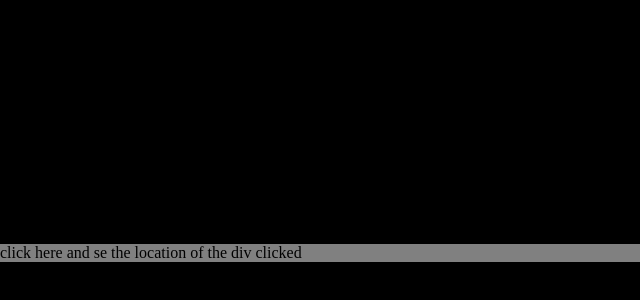
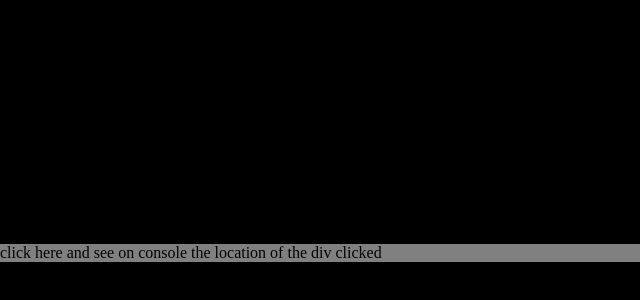
Before and after one commit to brunoeduardo/position-object-on-page, a plain HTML site: page index.html in a window 1280 px wide. Shown: the part 196-496 px from the top of the page, 0-640 px from the left. Drawn offline with nearby package versions, Linux system fonts and the light colour scheme.

Commit message:
text correction

```diff
--- a/index.html
+++ b/index.html
@@ -10,7 +10,7 @@
 </head>
 <body>
 	<div class="div"></div>
-	<div onclick="getLocation();" id="divMain">click here and se the location of the div clicked</div>
+	<div onclick="getLocation();" id="divMain">click here and see on console the location of the div clicked</div>
 	<div class="div"></div>
 </body>
 </html>
```
